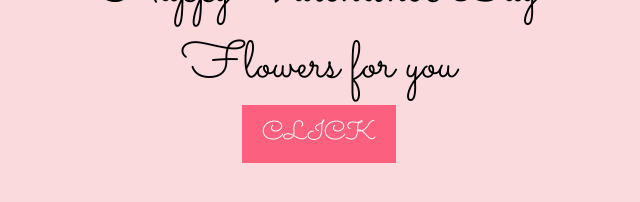
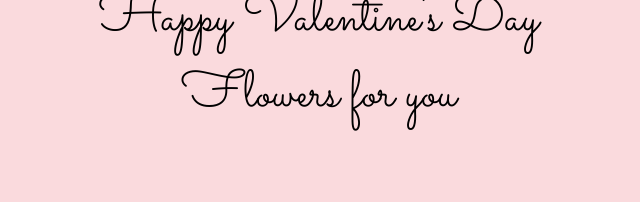
Before and after one commit to Jose5470/w, a plain HTML site: page index.html in a window 1280 px wide. Shown: the part 494-696 px from the top of the page, without its empty margins (321-961 px from the left). Drawn offline with Linux system fonts and the light colour scheme.

Commit message:
Update index.html

```diff
--- a/index.html
+++ b/index.html
@@ -14,7 +14,7 @@
             <div id="question">Happy Valentine's Day</div>
             <div id="question">Flowers for you</div><!-- Question -->
             <div id="option">
-             <button id="yes-button" onclick="selectOption('CLICK')">CLICK</button><!-- Yes button -->
+
             <div>
          <div>
     </div>
```
